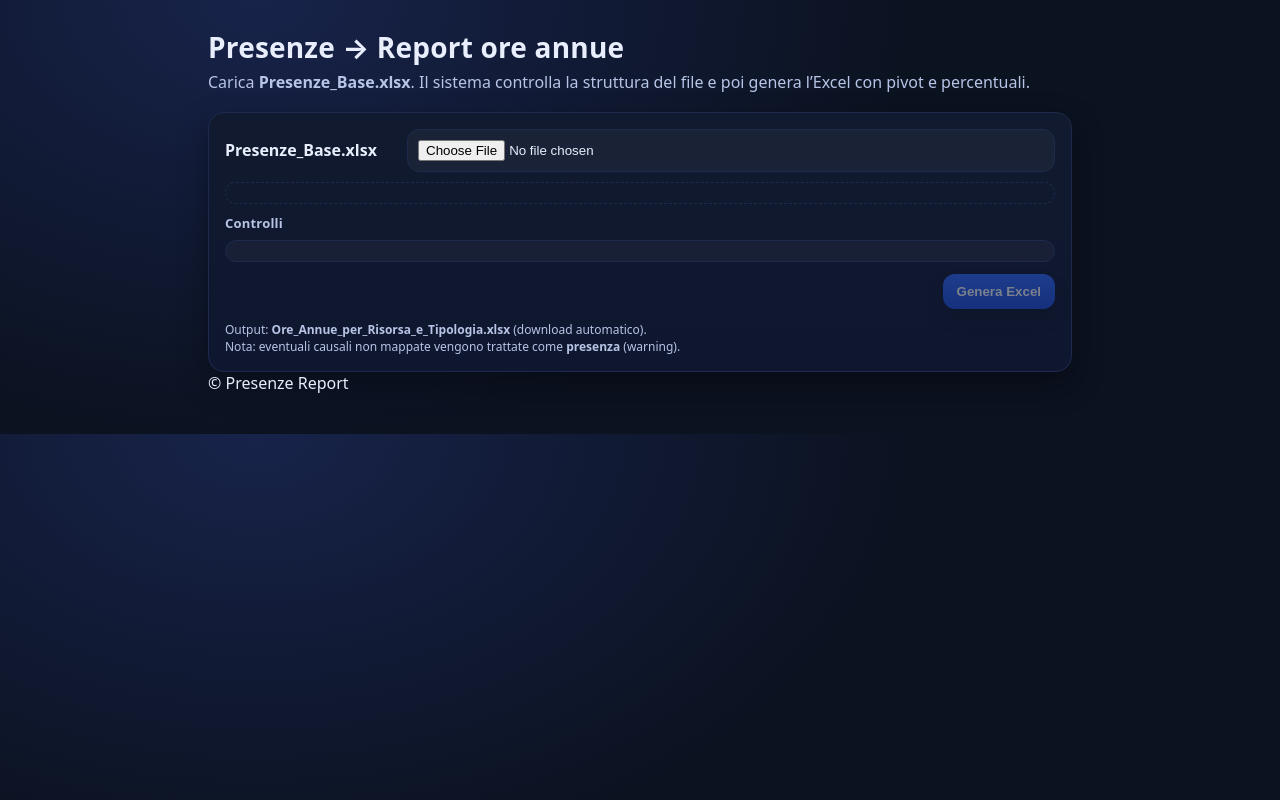
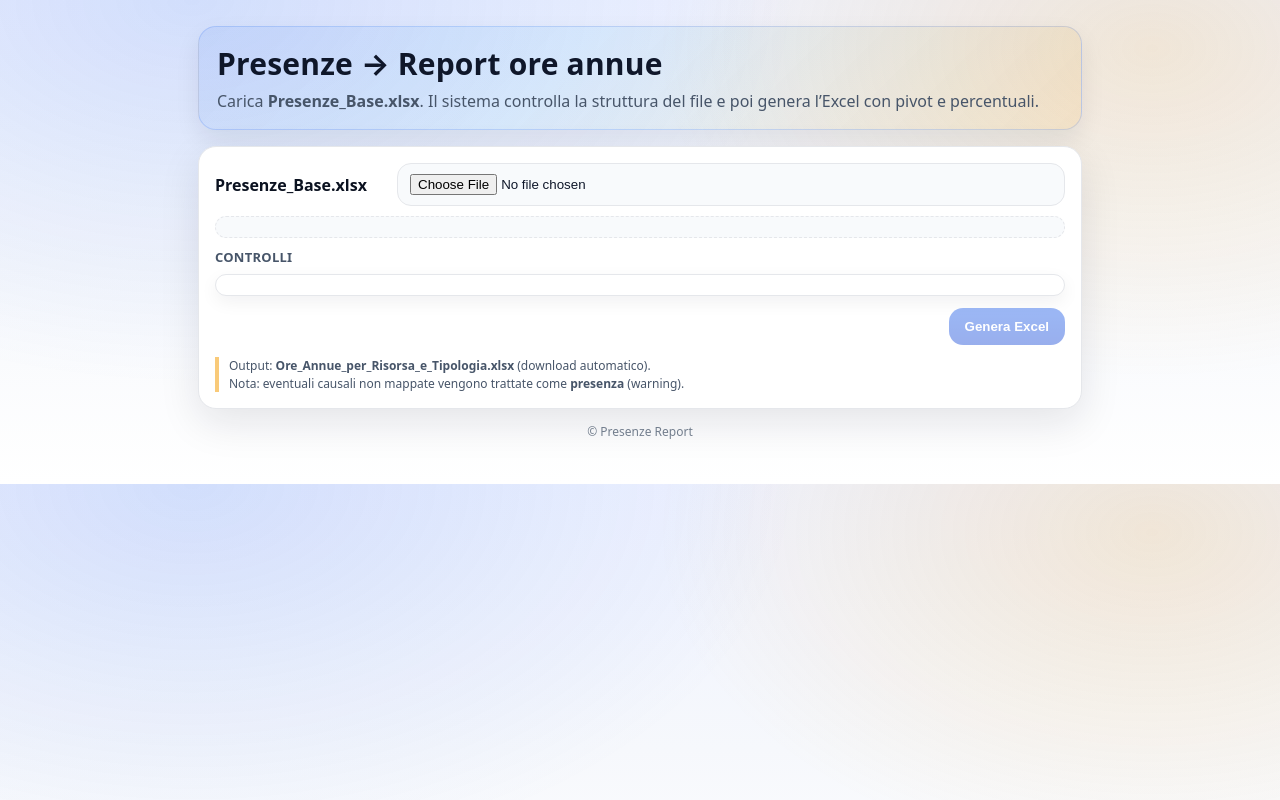
Before and after one commit to francescoderelli/assenze, a plain HTML site: page index.html in a window 1280 px wide. Drawn offline with nearby package versions, Linux system fonts and the light colour scheme.

Commit message:
Refactor CSS styles and variables for better design
Updated CSS variables and styles for improved design and layout.

```diff
--- a/style.css
+++ b/style.css
@@ -1,48 +1,70 @@
 :root{
-  --bg:#0b1220;
-  --card:#111a2e;
-  --card2:#0f1730;
-  --text:#e8eefc;
-  --muted:#b7c4e6;
-  --line:#1e2a4d;
-  --ok:#18a957;
-  --err:#e5484d;
-  --warn:#f0b429;
-  --btn:#2e6bff;
-  --btn2:#1d4ed8;
+  --bg1:#f6f8fc;
+  --bg2:#eef2ff;
+
+  --card:#ffffff;
+  --text:#0f172a;
+  --muted:#475569;
+  --line:#e5e7eb;
+
+  --accent:#2563eb;     /* blu energico */
+  --accent2:#f59e0b;    /* giallo caldo “warning/accent” */
+  --accent3:#0ea5e9;    /* azzurro */
+
+  --ok:#16a34a;
+  --err:#ef4444;
+  --warn:#f59e0b;
+
+  --shadow: 0 14px 40px rgba(15, 23, 42, .10);
+  --shadow2: 0 10px 25px rgba(15, 23, 42, .08);
 }
 
 *{ box-sizing:border-box; }
+
 body{
   margin:0;
   font-family: system-ui, -apple-system, Segoe UI, Roboto, Arial, sans-serif;
-  background: radial-gradient(1200px 800px at 20% 0%, #17234a 0%, var(--bg) 55%);
   color:var(--text);
+  background:
+    radial-gradient(1100px 700px at 15% 0%, rgba(37,99,235,.14) 0%, rgba(37,99,235,0) 55%),
+    radial-gradient(900px 600px at 90% 10%, rgba(245,158,11,.16) 0%, rgba(245,158,11,0) 55%),
+    linear-gradient(180deg, var(--bg2) 0%, var(--bg1) 55%, #fff 100%);
 }
 
 .wrap{
-  max-width: 900px;
+  max-width: 920px;
   margin: 0 auto;
-  padding: 28px 18px 40px;
+  padding: 26px 18px 44px;
 }
 
+/* Header più “brand” */
+.hero{
+  padding: 16px 18px;
+  border-radius: 18px;
+  background:
+    linear-gradient(135deg, rgba(37,99,235,.10) 0%, rgba(14,165,233,.08) 40%, rgba(245,158,11,.12) 100%);
+  border: 1px solid rgba(37,99,235,.18);
+  box-shadow: var(--shadow2);
+  margin-bottom: 16px;
+}
 .hero h1{
   margin: 0 0 6px;
-  font-size: 28px;
+  font-size: 30px;
   letter-spacing: .2px;
 }
 .sub{
-  margin:0 0 18px;
+  margin:0;
   color: var(--muted);
-  line-height: 1.35;
+  line-height: 1.45;
 }
 
+/* Card principale */
 .card{
-  background: linear-gradient(180deg, var(--card) 0%, var(--card2) 100%);
+  background: var(--card);
   border: 1px solid var(--line);
-  border-radius: 16px;
+  border-radius: 18px;
   padding: 16px;
-  box-shadow: 0 12px 30px rgba(0,0,0,.35);
+  box-shadow: var(--shadow);
 }
 
 .row{
@@ -52,57 +74,70 @@ body{
   flex-wrap:wrap;
   margin-bottom: 10px;
 }
+
 .label{
-  font-weight: 700;
+  font-weight: 800;
   min-width: 170px;
+  color: #0b1220;
 }
+
+/* File input più moderno */
 .file{
   flex: 1;
-  padding: 10px;
-  border-radius: 12px;
+  padding: 10px 12px;
+  border-radius: 14px;
   border: 1px solid var(--line);
-  background: rgba(255,255,255,.04);
+  background: #f8fafc;
   color: var(--text);
+  outline: none;
+}
+.file:focus{
+  border-color: rgba(37,99,235,.45);
+  box-shadow: 0 0 0 4px rgba(37,99,235,.12);
 }
 
 .status{
   margin: 10px 0 10px;
   padding: 10px 12px;
-  border-radius: 12px;
+  border-radius: 14px;
   border: 1px dashed var(--line);
   color: var(--muted);
   min-height: 18px;
+  background: #f8fafc;
 }
 .status.ok{
-  border: 1px solid rgba(24,169,87,.35);
-  color: #c8f5d9;
-  background: rgba(24,169,87,.08);
+  border: 1px solid rgba(22,163,74,.28);
+  color: #065f46;
+  background: rgba(22,163,74,.08);
 }
 .status.err{
-  border: 1px solid rgba(229,72,77,.35);
-  color: #ffd1d3;
-  background: rgba(229,72,77,.08);
+  border: 1px solid rgba(239,68,68,.28);
+  color: #7f1d1d;
+  background: rgba(239,68,68,.08);
 }
 .status.warn{
-  border: 1px solid rgba(240,180,41,.35);
-  color: #ffeac2;
-  background: rgba(240,180,41,.08);
+  border: 1px solid rgba(245,158,11,.35);
+  color: #7c2d12;
+  background: rgba(245,158,11,.10);
 }
 
 .checks-title{
   margin-top: 10px;
-  font-weight: 800;
+  font-weight: 900;
   font-size: 13px;
   color: var(--muted);
-  letter-spacing: .2px;
+  letter-spacing: .25px;
+  text-transform: uppercase;
 }
+
 .checks{
   margin-top: 8px;
   padding: 10px 12px;
-  border-radius: 12px;
+  border-radius: 14px;
   border: 1px solid var(--line);
-  background: rgba(255,255,255,.03);
-  line-height: 1.45;
+  background: #ffffff;
+  box-shadow: 0 6px 18px rgba(15,23,42,.06);
+  line-height: 1.5;
   color: var(--text);
   font-size: 13px;
 }
@@ -111,29 +146,44 @@ body{
   white-space: pre-wrap;
 }
 
+/* CTA più “spinta” */
 .actions{
   display:flex;
   justify-content:flex-end;
   margin-top: 12px;
 }
-
 .btn{
-  padding: 10px 14px;
-  border-radius: 12px;
+  padding: 11px 16px;
+  border-radius: 14px;
   border: 0;
-  background: linear-gradient(180deg, var(--btn) 0%, var(--btn2) 100%);
+  background: linear-gradient(180deg, var(--accent) 0%, #1d4ed8 100%);
   color: white;
-  font-weight: 800;
+  font-weight: 900;
   cursor: pointer;
-  box-shadow: 0 10px 20px rgba(0,0,0,.25);
+  box-shadow: 0 14px 26px rgba(37,99,235,.22);
+  transition: transform .08s ease, filter .12s ease;
 }
+.btn:hover{ filter: brightness(1.02); }
+.btn:active{ transform: translateY(1px); }
 .btn:disabled{
   opacity: .45;
   cursor: not-allowed;
+  box-shadow: none;
 }
 
+/* Hint + footer */
 .hint{
   margin-top: 12px;
   color: var(--muted);
   font-size: 12px;
-  lin
+  line-height: 1.45;
+  border-left: 4px solid rgba(245,158,11,.55);
+  padding-left: 10px;
+}
+
+.foot{
+  margin-top: 14px;
+  color: rgba(71,85,105,.75);
+  font-size: 12px;
+  text-align: center;
+}
```
